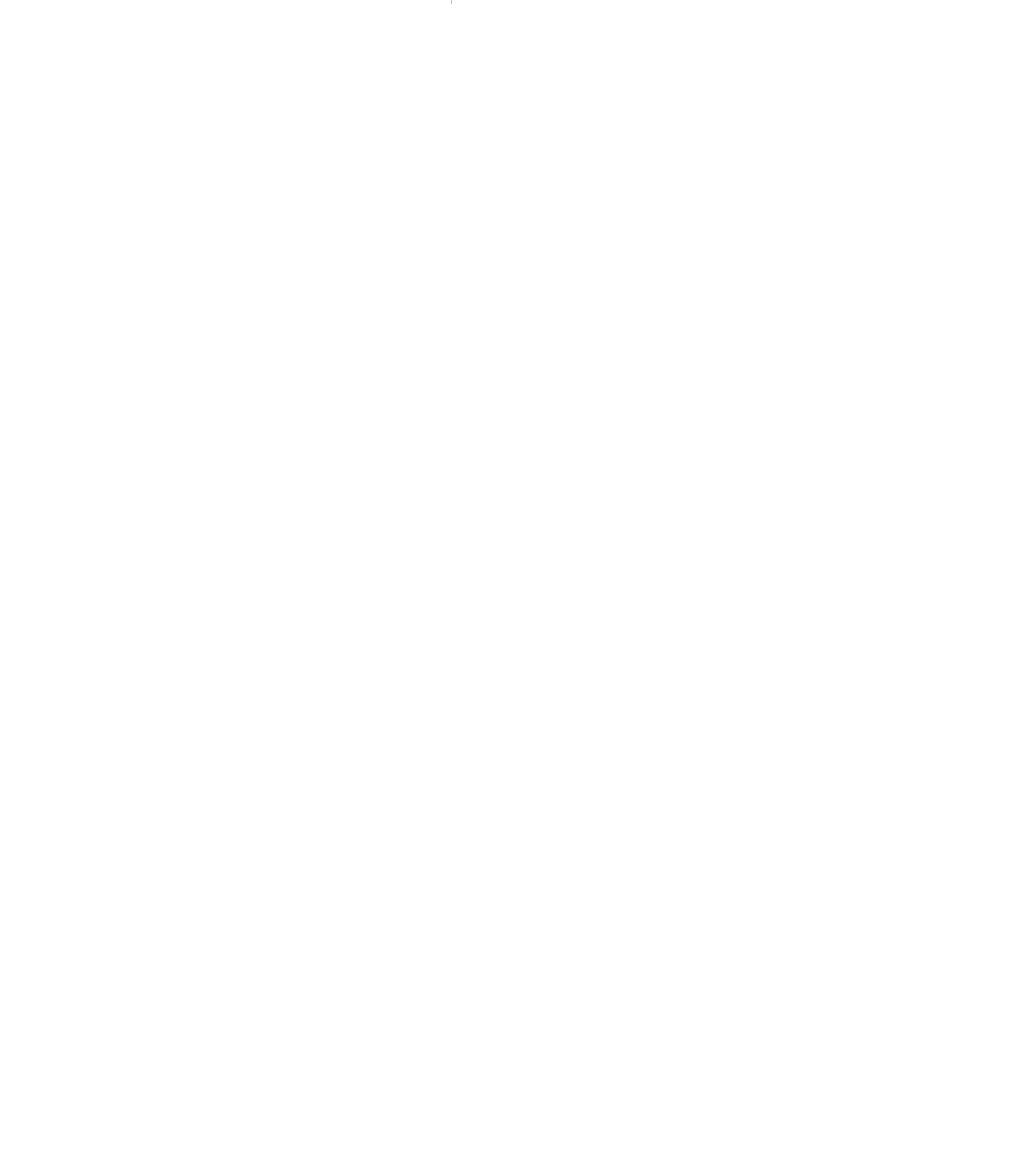
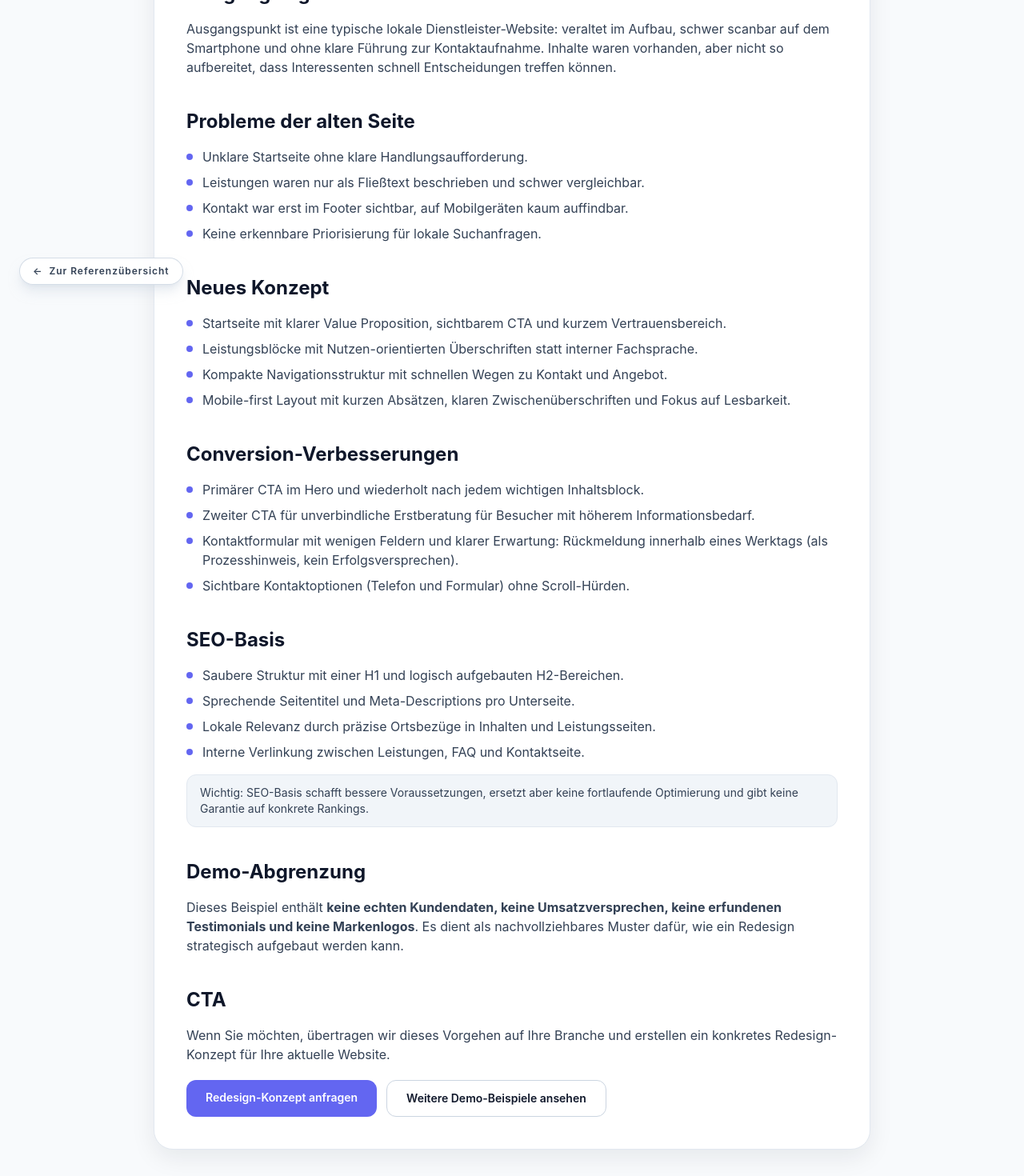
Before and after one commit to VonBismark1871/Hamburg-Website, a Next.js app: page /referenzen/redesign-beispiel-1 in a window 1280 px wide. Before the commit this address had no page. Shown: the part 420-1890 px from the top of the page at 80% size. Before the commit the page ends 800 px from the top, so only its background shows below. Built offline with nearby package versions, Linux system fonts and the light colour scheme; no server answers.

Commit message:
Add honest redesign demo reference page

```diff
--- a/pages/referenzen.js
+++ b/pages/referenzen.js
@@ -29,7 +29,7 @@ const portfolioSections = [
     description:
       'Beispiele für umfangreichere Websites mit mehreren Seiten, detaillierten Leistungsbereichen und erweiterten Inhalten.',
     siteType: 'Mehrseitig',
-    projects: ['physio-demo', 'autoservice-demo', 'autoservice-sales-case', 'immobilien-demo']
+    projects: ['physio-demo', 'autoservice-demo', 'autoservice-sales-case', 'redesign-beispiel-1', 'immobilien-demo']
   }
 ];
 
--- /dev/null
+++ b/pages/referenzen/redesign-beispiel-1.js
@@ -0,0 +1,156 @@
+import Link from 'next/link';
+import Footer from '../../components/Footer';
+import Header from '../../components/Header';
+import SEOHead from '../../components/SEOHead';
+import ReferenceStickyBackButton from '../../components/ReferenceStickyBackButton';
+
+const oldProblems = [
+  'Unklare Startseite ohne klare Handlungsaufforderung.',
+  'Leistungen waren nur als Fließtext beschrieben und schwer vergleichbar.',
+  'Kontakt war erst im Footer sichtbar, auf Mobilgeräten kaum auffindbar.',
+  'Keine erkennbare Priorisierung für lokale Suchanfragen.'
+];
+
+const newConceptPoints = [
+  'Startseite mit klarer Value Proposition, sichtbarem CTA und kurzem Vertrauensbereich.',
+  'Leistungsblöcke mit Nutzen-orientierten Überschriften statt interner Fachsprache.',
+  'Kompakte Navigationsstruktur mit schnellen Wegen zu Kontakt und Angebot.',
+  'Mobile-first Layout mit kurzen Absätzen, klaren Zwischenüberschriften und Fokus auf Lesbarkeit.'
+];
+
+const conversionPoints = [
+  'Primärer CTA im Hero und wiederholt nach jedem wichtigen Inhaltsblock.',
+  'Zweiter CTA für unverbindliche Erstberatung für Besucher mit höherem Informationsbedarf.',
+  'Kontaktformular mit wenigen Feldern und klarer Erwartung: Rückmeldung innerhalb eines Werktags (als Prozesshinweis, kein Erfolgsversprechen).',
+  'Sichtbare Kontaktoptionen (Telefon und Formular) ohne Scroll-Hürden.'
+];
+
+const seoBasics = [
+  'Saubere Struktur mit einer H1 und logisch aufgebauten H2-Bereichen.',
+  'Sprechende Seitentitel und Meta-Descriptions pro Unterseite.',
+  'Lokale Relevanz durch präzise Ortsbezüge in Inhalten und Leistungsseiten.',
+  'Interne Verlinkung zwischen Leistungen, FAQ und Kontaktseite.'
+];
+
+export default function RedesignBeispiel1Page() {
+  return (
+    <>
+      <SEOHead
+        title="Beispiel-Redesign (kein Kunde) | Hamburg Websites"
+        description="Ehrliches Vorher/Nachher-Beispiel einer Website-Überarbeitung: klare Struktur, bessere Nutzerführung, Conversion-Fokus und solide SEO-Basis."
+        path="/referenzen/redesign-beispiel-1"
+      />
+      <Header />
+      <div className="min-h-screen bg-slate-50 text-slate-800">
+        <ReferenceStickyBackButton />
+
+        <main className="section-container py-12 sm:py-14">
+          <article className="mx-auto max-w-4xl rounded-3xl border border-slate-200 bg-white p-6 shadow-soft sm:p-10">
+            <p className="inline-flex rounded-full border border-amber-300 bg-amber-50 px-4 py-2 text-xs font-semibold uppercase tracking-[0.12em] text-amber-800">
+              Beispiel-Redesign · Kein echter Kunde
+            </p>
+
+            <h1 className="mt-5 text-3xl font-extrabold tracking-tight text-slateBlue sm:text-4xl">
+              Beispiel-Redesign (kein Kunde)
+            </h1>
+            <p className="mt-4 text-base leading-relaxed text-slate-600 sm:text-lg">
+              Diese Seite zeigt ein <strong>ehrliches Vorher/Nachher-Szenario</strong> als Demo. Es handelt sich
+              ausdrücklich <strong>nicht</strong> um ein reales Kundenprojekt. Ziel ist, transparent zu zeigen,
+              wie ein strukturiertes Redesign inhaltlich und vertrieblich gedacht wird.
+            </p>
+
+            <section className="mt-10" aria-labelledby="ausgangslage-heading">
+              <h2 id="ausgangslage-heading" className="text-2xl font-bold text-slateBlue">Ausgangslage</h2>
+              <p className="mt-4 text-slate-700">
+                Ausgangspunkt ist eine typische lokale Dienstleister-Website: veraltet im Aufbau, schwer scanbar auf
+                dem Smartphone und ohne klare Führung zur Kontaktaufnahme. Inhalte waren vorhanden, aber nicht so
+                aufbereitet, dass Interessenten schnell Entscheidungen treffen können.
+              </p>
+            </section>
+
+            <section className="mt-10" aria-labelledby="probleme-heading">
+              <h2 id="probleme-heading" className="text-2xl font-bold text-slateBlue">Probleme der alten Seite</h2>
+              <ul className="mt-4 space-y-2 text-slate-700">
+                {oldProblems.map((item) => (
+                  <li key={item} className="flex gap-3">
+                    <span aria-hidden="true" className="mt-2 h-2 w-2 shrink-0 rounded-full bg-accent" />
+                    <span>{item}</span>
+                  </li>
+                ))}
+              </ul>
+            </section>
+
+            <section className="mt-10" aria-labelledby="konzept-heading">
+              <h2 id="konzept-heading" className="text-2xl font-bold text-slateBlue">Neues Konzept</h2>
+              <ul className="mt-4 space-y-2 text-slate-700">
+                {newConceptPoints.map((item) => (
+                  <li key={item} className="flex gap-3">
+                    <span aria-hidden="true" className="mt-2 h-2 w-2 shrink-0 rounded-full bg-accent" />
+                    <span>{item}</span>
+                  </li>
+                ))}
+              </ul>
+            </section>
+
+            <section className="mt-10" aria-labelledby="conversion-heading">
+              <h2 id="conversion-heading" className="text-2xl font-bold text-slateBlue">Conversion-Verbesserungen</h2>
+              <ul className="mt-4 space-y-2 text-slate-700">
+                {conversionPoints.map((item) => (
+                  <li key={item} className="flex gap-3">
+                    <span aria-hidden="true" className="mt-2 h-2 w-2 shrink-0 rounded-full bg-accent" />
+                    <span>{item}</span>
+                  </li>
+                ))}
+              </ul>
+            </section>
+
+            <section className="mt-10" aria-labelledby="seo-heading">
+              <h2 id="seo-heading" className="text-2xl font-bold text-slateBlue">SEO-Basis</h2>
+              <ul className="mt-4 space-y-2 text-slate-700">
+                {seoBasics.map((item) => (
+                  <li key={item} className="flex gap-3">
+                    <span aria-hidden="true" className="mt-2 h-2 w-2 shrink-0 rounded-full bg-accent" />
+                    <span>{item}</span>
+                  </li>
+                ))}
+              </ul>
+              <p className="mt-4 rounded-xl border border-slate-200 bg-slate-100 px-4 py-3 text-sm text-slate-700">
+                Wichtig: SEO-Basis schafft bessere Voraussetzungen, ersetzt aber keine fortlaufende Optimierung und gibt
+                keine Garantie auf konkrete Rankings.
+              </p>
+            </section>
+
+            <section className="mt-10" aria-labelledby="demo-heading">
+              <h2 id="demo-heading" className="text-2xl font-bold text-slateBlue">Demo-Abgrenzung</h2>
+              <p className="mt-4 text-slate-700">
+                Dieses Beispiel enthält <strong>keine echten Kundendaten, keine Umsatzversprechen, keine erfundenen
+                Testimonials und keine Markenlogos</strong>. Es dient als nachvollziehbares Muster dafür, wie ein
+                Redesign strategisch aufgebaut werden kann.
+              </p>
+            </section>
+
+            <section className="mt-10" aria-labelledby="cta-heading">
+              <h2 id="cta-heading" className="text-2xl font-bold text-slateBlue">CTA</h2>
+              <p className="mt-4 text-slate-700">
+                Wenn Sie möchten, übertragen wir dieses Vorgehen auf Ihre Branche und erstellen ein konkretes
+                Redesign-Konzept für Ihre aktuelle Website.
+              </p>
+              <div className="mt-5 flex flex-wrap gap-3">
+                <Link href="/kontakt" className="rounded-xl bg-accent px-6 py-3 text-sm font-semibold text-white transition hover:bg-indigo-500">
+                  Redesign-Konzept anfragen
+                </Link>
+                <Link
+                  href="/referenzen"
+                  className="rounded-xl border border-slate-300 bg-white px-6 py-3 text-sm font-semibold text-slateBlue transition hover:border-accent hover:text-accent"
+                >
+                  Weitere Demo-Beispiele ansehen
+                </Link>
+              </div>
+            </section>
+          </article>
+        </main>
+      </div>
+      <Footer />
+    </>
+  );
+}
```
Also changed, not shown: data/references.js (+9 -0 lines).
